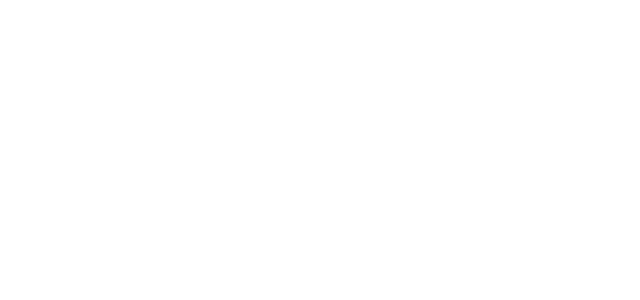
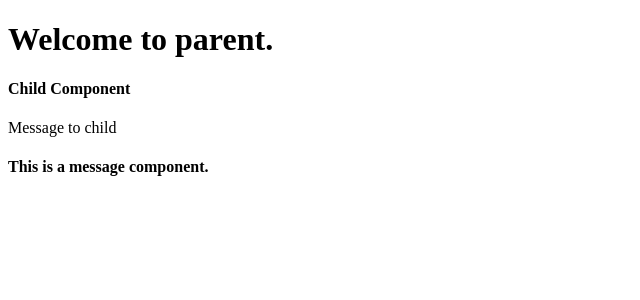
Before and after one commit to abhishek9195-git/angular_learning_series, an Angular app: page / in a window 1280 px wide. Shown: the top 300 px of the page, without its empty margins (0-640 px from the left). Built offline with nearby package versions, Linux system fonts and the light colour scheme.

Commit message:
feat: content child

```diff
--- a/src/app/app.html
+++ b/src/app/app.html
@@ -1 +1,2 @@
+<app-parent />
 <router-outlet />
--- a/src/app/app.ts
+++ b/src/app/app.ts
@@ -1,9 +1,10 @@
 import { Component, signal } from '@angular/core';
 import { RouterOutlet } from '@angular/router';
+import { ParentComponent } from './components/parent/parent';
 
 @Component({
   selector: 'app-root',
-  imports: [RouterOutlet],
+  imports: [RouterOutlet, ParentComponent],
   templateUrl: './app.html',
   styleUrl: './app.scss'
 })
--- /dev/null
+++ b/src/app/components/child/child.ts
@@ -0,0 +1,28 @@
+import { Component, contentChild, effect, ElementRef } from "@angular/core";
+import { MessageComponent } from "../../core/components/message/message";
+
+@Component({
+    selector: `app-child`,
+    template: `
+        <h4>Child Component</h4>
+        <ng-content/>
+    `
+})
+export class ChildComponent {
+
+    paragraphContent = contentChild<ElementRef>('demo')
+    messageComponentcontent = contentChild(MessageComponent)
+
+    constructor() {
+        effect(() => {
+            const projectedParagraph = this.paragraphContent()?.nativeElement.innerText
+            console.log(projectedParagraph);
+
+            this.messageComponentcontent()?.displayMessage()
+        })
+    }
+
+    sayHi() {
+        console.log('Child says HI !')
+    }
+}
--- /dev/null
+++ b/src/app/components/parent/parent.ts
@@ -0,0 +1,20 @@
+import { Component, contentChild, effect } from "@angular/core";
+import { ChildComponent } from "../child/child";
+import { MessageComponent } from "../../core/components/message/message";
+
+@Component({
+    selector: `app-parent`,
+    template: `
+        <h1>Welcome to parent.</h1>
+
+        <app-child>
+            <p #demo>Message to child</p>
+            <app-message />
+        </app-child>
+
+    `,
+    imports: [ChildComponent, MessageComponent]
+})
+export class ParentComponent {
+
+}
--- /dev/null
+++ b/src/app/core/components/message/message.ts
@@ -0,0 +1,14 @@
+import { Component } from "@angular/core";
+
+@Component({
+    selector: `app-message`,
+    template: `
+       <h4>This is a message component.</h4>
+    `
+})
+export class MessageComponent {
+
+    displayMessage() {
+        console.log('Message Component')
+    }
+}
```
